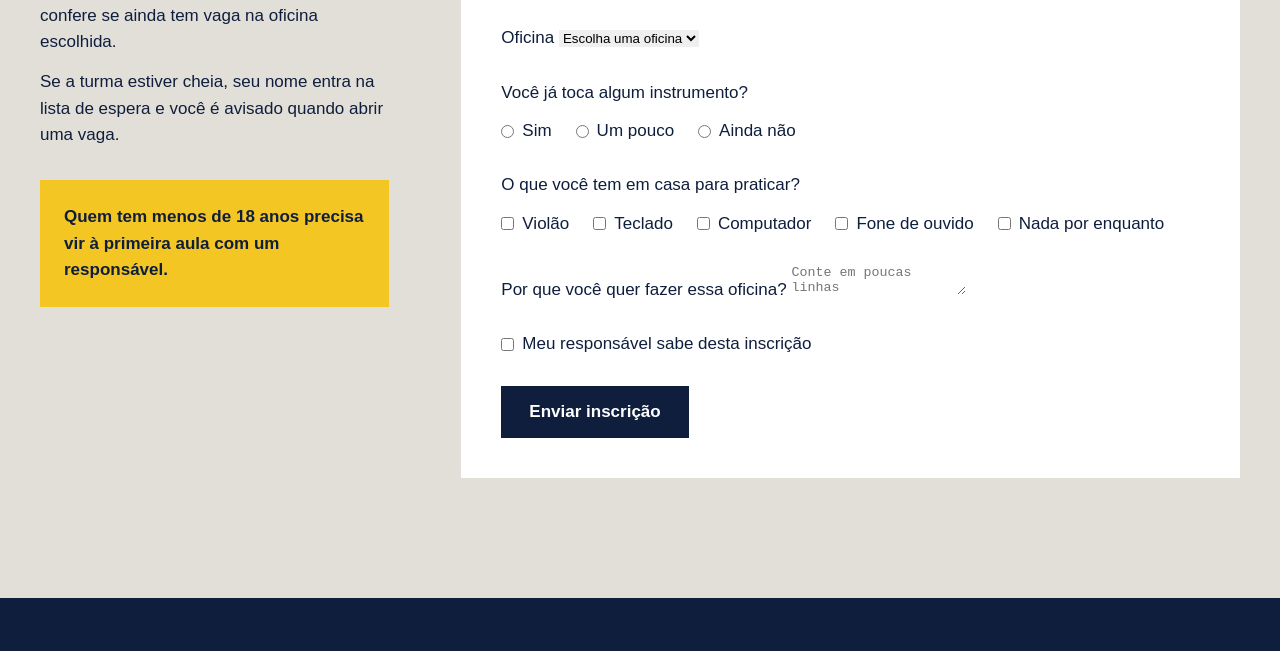
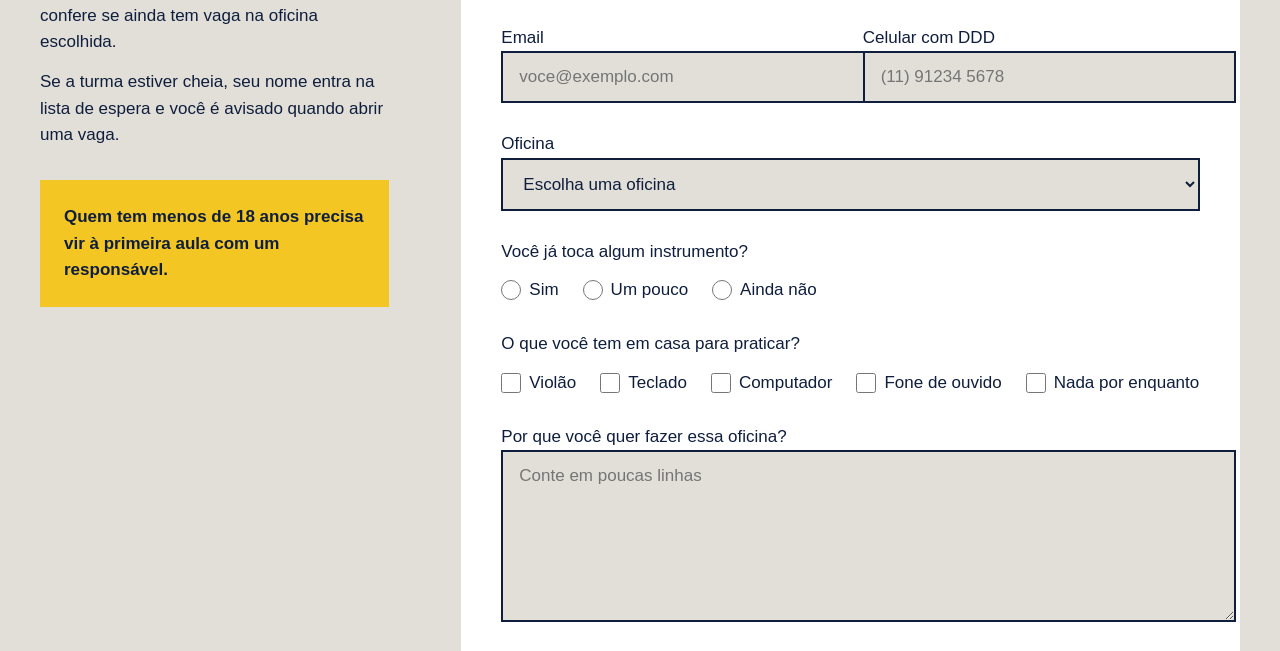
Before and after one commit to gabrielncosta-hue/lajeunderscoresonora, a plain HTML site: page inscricao.html in a window 1280 px wide. Shown: the part 464-1115 px from the top of the page. Drawn offline with Linux system fonts and the light colour scheme; a web font is replaced by a local one.

Commit message:
Página de inscrição pronta

```diff
--- a/inscricao.css
+++ b/inscricao.css
@@ -358,3 +358,43 @@
     align-items: center;
     gap: 8px;
 }
+
+.formulario label .formulario legend{
+    font-weight: 700;
+}
+
+.formulario fieldset{
+    border: none;
+}
+
+.formulario input[type="text"], .formulario input[type="email"], .formulario input[type="tel"], .formulario input[type="date"], .formulario select, .formulario textarea {
+        width: 100%;
+        padding: 14px 16px;
+        border: 2px solid var(--tinta);
+        background-color: var(--concreto);
+        font-family: var(--fonte-texto);
+        font-size: 17px;
+        color: var(--tinta);
+}
+
+.formulario input:focus, .formulario select:focus, .formulario textarea:focus{
+    outline: 3px solid var(--caixa-dagua);
+    outline-offset: 2px;
+    background-color: white;
+}
+
+.formulario textarea{
+    height: 140px;
+    resize: vertical
+}
+.formulario .opcao label{
+    font-weight: 500;
+
+}
+
+.formulario input[type="radio"],
+.formulario input[type="checkbox"] {
+    width: 20px;
+    height: 20px;
+    accent-color: var(--caixa-dagua);
+}
```
